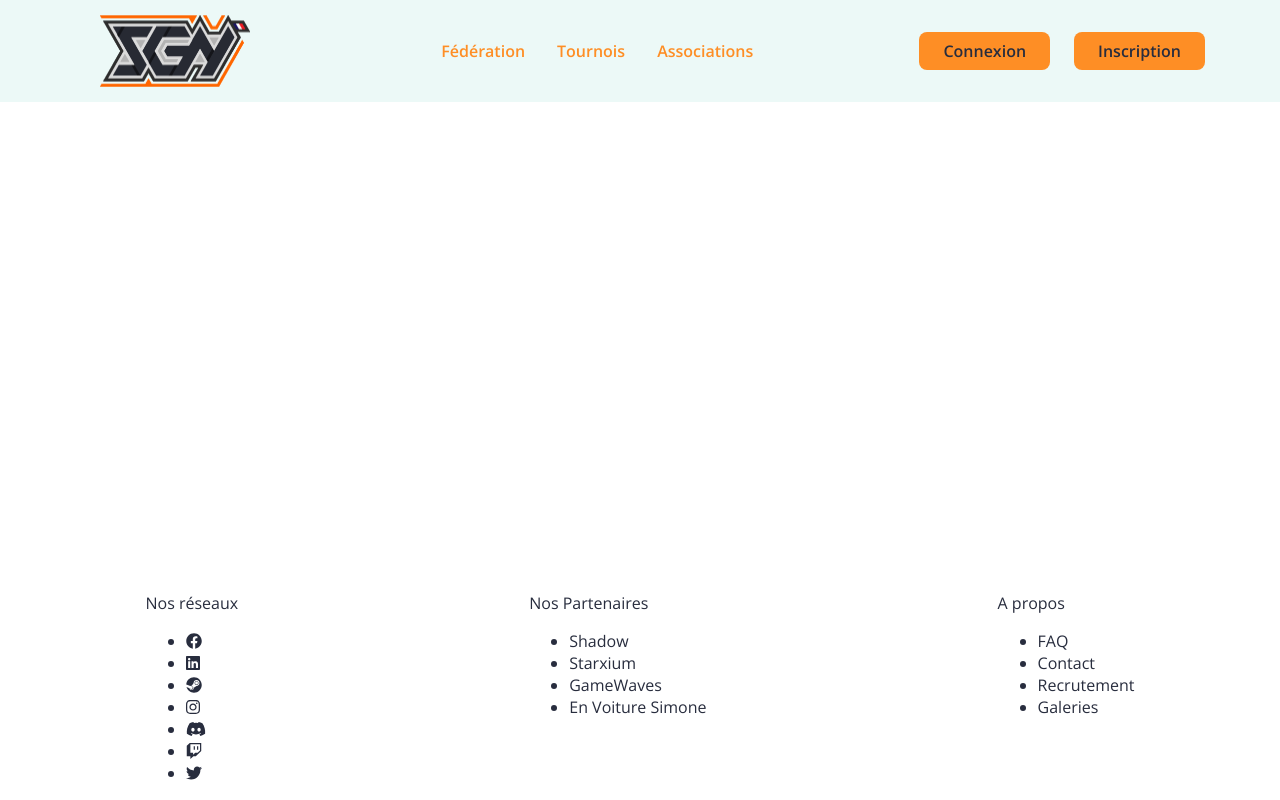
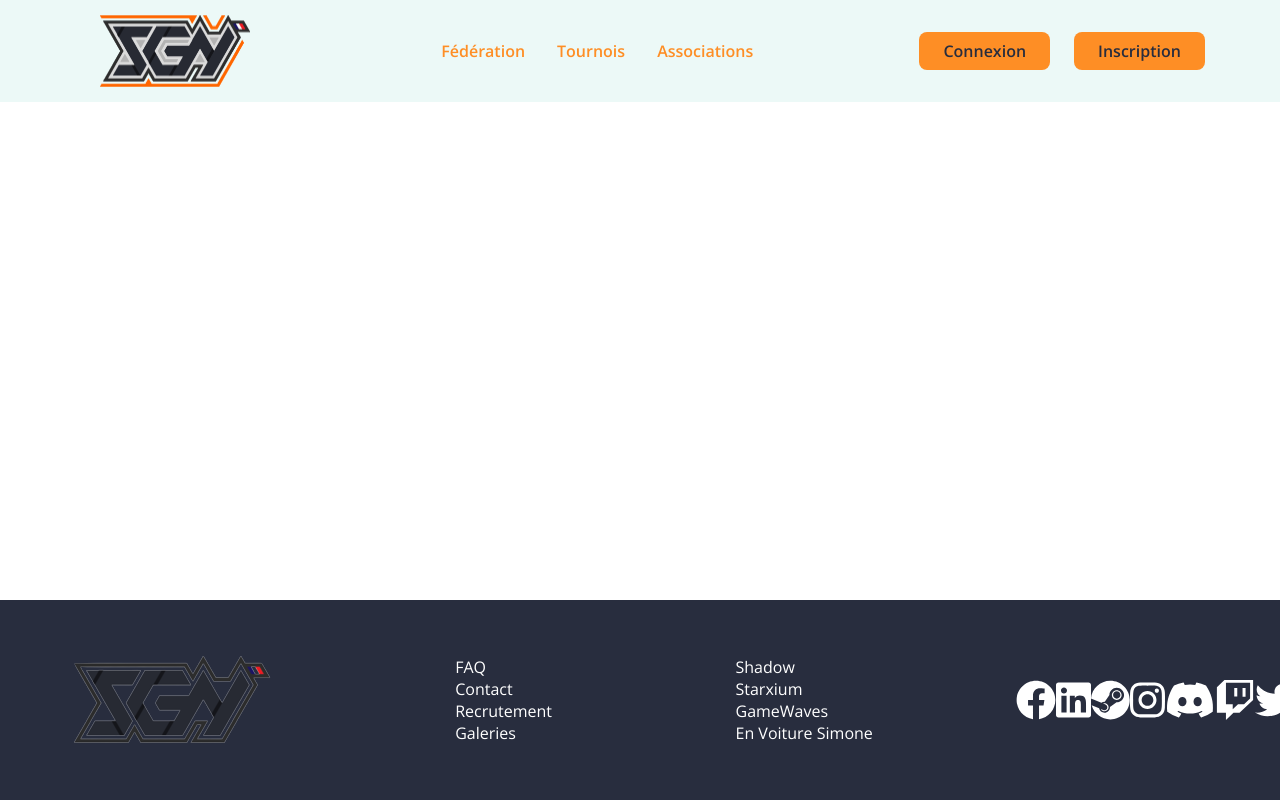
Before and after one commit to StudentGamingNetwork/website, a Vue app in the folder frontend/: page / in a window 1280 px wide. Built offline with nearby package versions, Linux system fonts and the light colour scheme.

Commit message:
design footer

```diff
--- a/frontend/src/components/template/Footer.vue
+++ b/frontend/src/components/template/Footer.vue
@@ -1,19 +1,17 @@
 <template>
     <div class="container-footer">
-        <div class="reseau">
-            Nos réseaux
+        <img
+            src="src/static/images/SGN_Uni.png"
+        >
+        <div>
             <ul>
-                <li><fa :icon="['fab','facebook',]" /> </li>
-                <li><fa :icon="['fab','linkedin']" /></li>
-                <li><fa :icon="['fab','steam']" /></li>
-                <li><fa :icon="['fab','instagram']" /></li>
-                <li><fa :icon="['fab','discord']" /></li>
-                <li><fa :icon="['fab','twitch']" /></li>
-                <li><fa :icon="['fab','twitter']" /></li>
+                <li>FAQ</li>
+                <li>Contact</li>
+                <li>Recrutement</li>
+                <li>Galeries</li>
             </ul>
         </div>
         <div>
-            Nos Partenaires
             <ul>
                 <li>Shadow </li>
                 <li>Starxium</li>
@@ -21,14 +19,15 @@
                 <li>En Voiture Simone</li>
             </ul>
         </div>
-        <div>
-            A propos
-            <ul>
-                <li>FAQ</li>
-                <li>Contact</li>
-                <li>Recrutement</li>
-                <li>Galeries</li>
-            </ul>
+
+        <div class="network">
+            <fa :icon="['fab','facebook']" />
+            <fa :icon="['fab','linkedin']" />
+            <fa :icon="['fab','steam']" />
+            <fa :icon="['fab','instagram']" />
+            <fa :icon="['fab','discord']" />
+            <fa :icon="['fab','twitch']" />
+            <fa :icon="['fab','twitter']" />
         </div>
     </div>
 </template>
@@ -46,13 +45,33 @@ export default defineComponent({
 </script>
 
 <style scoped lang="scss">
+fa{
+  font-size: 20px;
+}
+ul{
+  list-style: none;
+}
 .container-footer{
+  background-color: var(--color-content);
+  color: white;
   bottom: 0;
   position: absolute;
   display: flex;
   justify-content: space-around;
   width: 100%;
+  align-items: center;
 }
-.reseau{
+.network{
+  display: flex;
+  font-size: 2.5rem;
+  align-items: center;
+  width: 15vw;
+  justify-content: space-around;
+  &:nth-child(3){
+    white-space: normal;
+  }
+  img{
+    filter: invert(50%);
+  }
 }
 </style>
```
Also changed, not shown: frontend/src/static/images/SGN_Uni.png (added).
